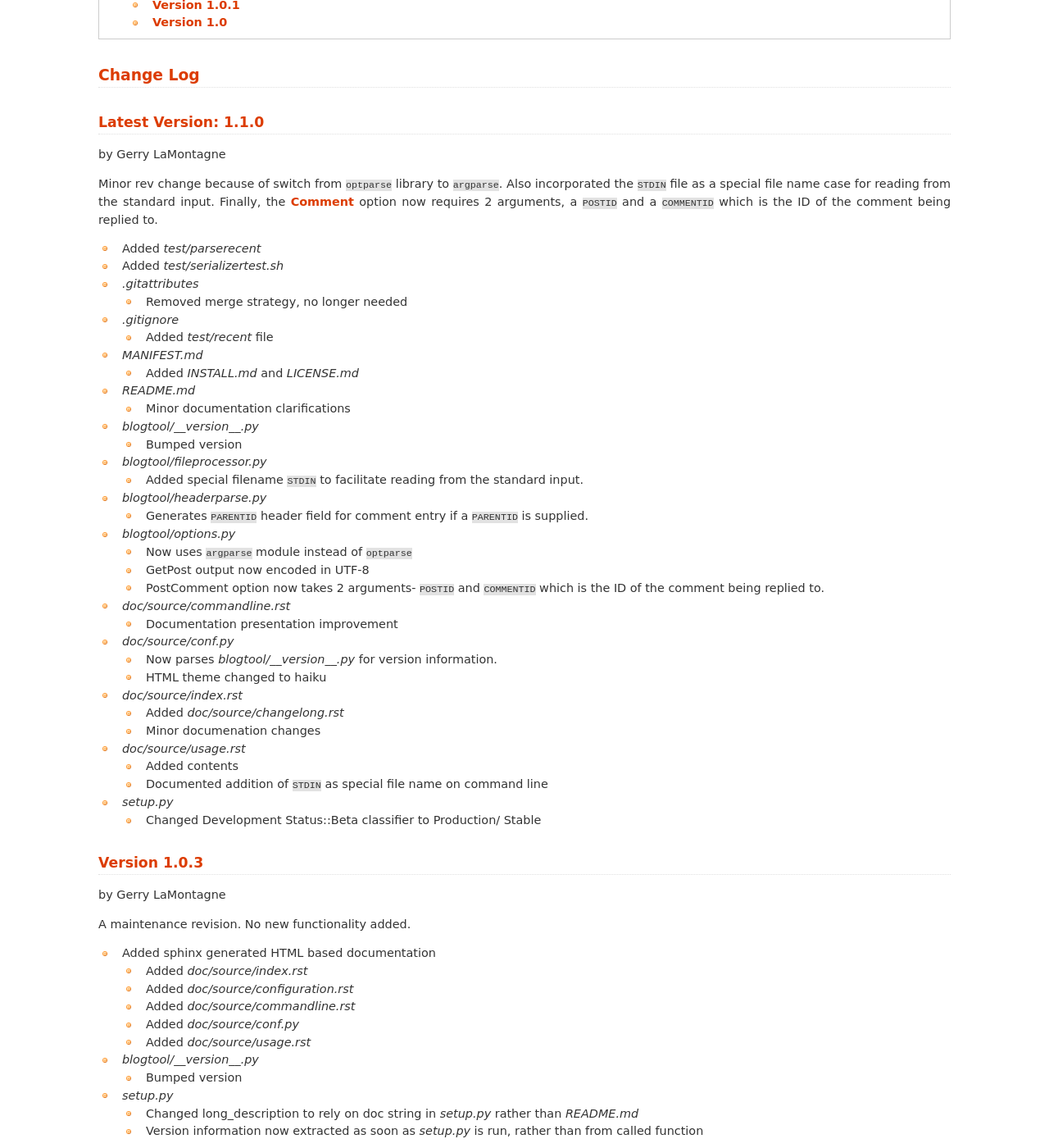
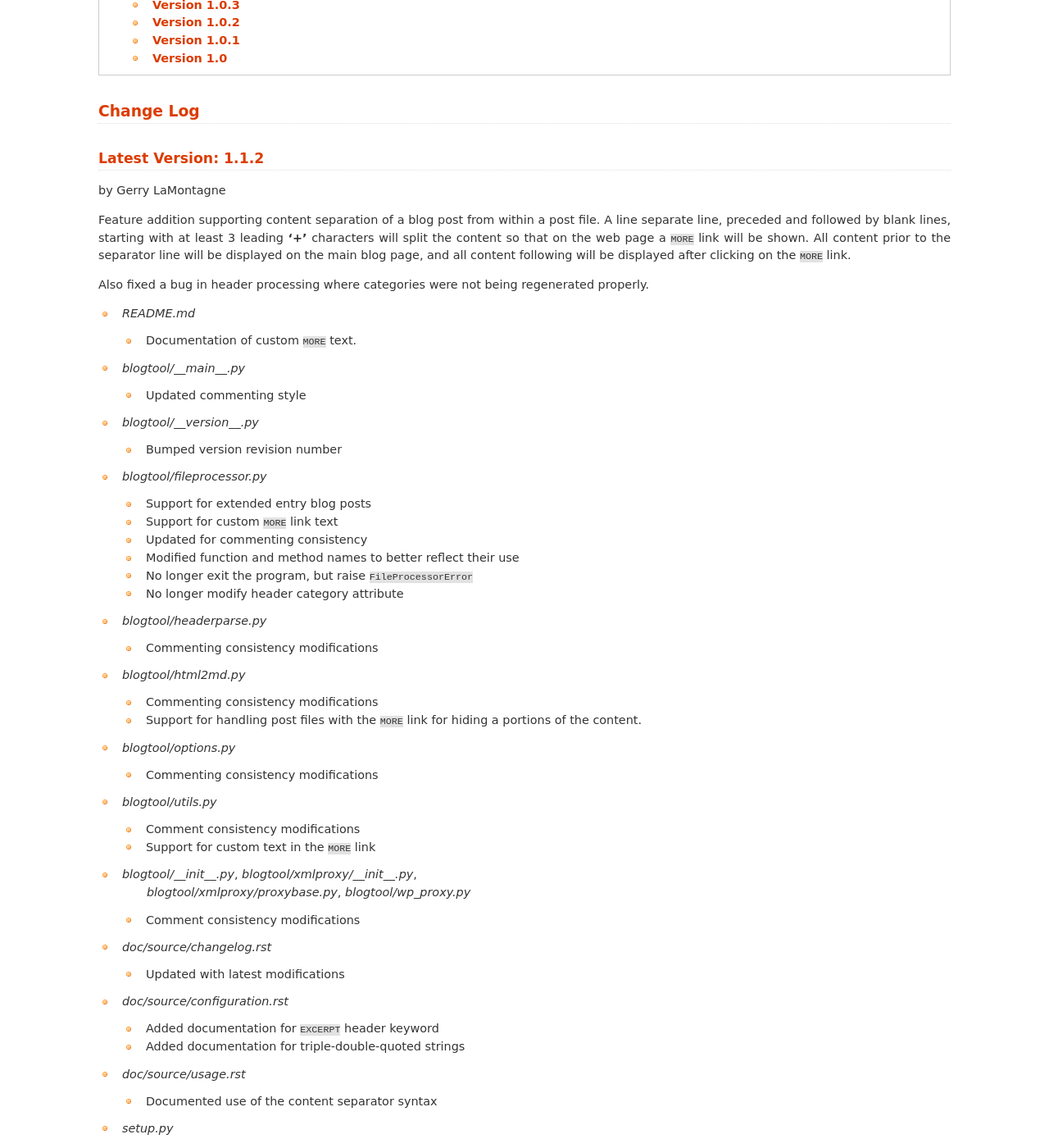
Before and after one commit to lama7/blogtool, a Sphinx documentation site: the page built from doc/source/changelog.rst, in a window 1280 px wide and 1400 px high, scrolled down 272 px. Shown: the whole window at 82% size. Built offline with Sphinx 7.4.7, drawn with Linux system fonts in a browser that asks for light colours; some of the changed text lies outside the part shown.

Commit message:
Updated Documenation for V1.1.2
Release commit for version 1.1.2, with all documentation updates made.

```diff
--- a/blogtool/__version__.py
+++ b/blogtool/__version__.py
@@ -1,2 +1,2 @@
-__version__ = "1.1.1"
+__version__ = "1.1.2"
 __version_info__ = tuple([int(num) for num in __version__.split('.')])
--- a/doc/source/changelog.rst
+++ b/doc/source/changelog.rst
@@ -3,7 +3,117 @@
 Change Log
 ==========
 
-Latest Version: 1.1.0
+
+Latest Version: 1.1.2
+---------------------
+
+by Gerry LaMontagne
+
+Feature addition supporting content separation of a blog post from within a post
+file.  A line separate line, preceded and followed by blank lines, starting with
+at least 3 leading **'+'** characters will split the content so that on the web
+page a ``MORE`` link will be shown.  All content prior to the separator line
+will be displayed on the main blog page, and all content following will be
+displayed after clicking on the ``MORE`` link.
+
+Also fixed a bug in header processing where categories were not being
+regenerated properly.
+
+- *README.md*
+
+  + Documentation of custom ``MORE`` text.
+
+- *blogtool/__main__.py*
+
+  + Updated commenting style
+
+- *blogtool/__version__.py*
+
+  + Bumped version revision number
+
+- *blogtool/fileprocessor.py*
+
+  + Support for extended entry blog posts
+  + Support for custom ``MORE`` link text
+  + Updated for commenting consistency
+  + Modified function and method names to better reflect their use
+  + No longer exit the program, but raise ``FileProcessorError``
+  + No longer modify header category attribute
+
+- *blogtool/headerparse.py*
+
+  + Commenting consistency modifications
+
+- *blogtool/html2md.py*
+
+  + Commenting consistency modifications
+  + Support for handling post files with the ``MORE`` link for hiding a portions
+    of the content.
+
+- *blogtool/options.py*
+
+  + Commenting consistency modifications
+
+- *blogtool/utils.py*
+
+  + Comment consistency modifications
+  + Support for custom text in the ``MORE`` link
+
+- *blogtool/__init__.py*, *blogtool/xmlproxy/__init__.py*,
+    *blogtool/xmlproxy/proxybase.py*, *blogtool/wp_proxy.py*
+
+  + Comment consistency modifications
+
+- *doc/source/changelog.rst*
+
+  + Updated with latest modifications
+
+- *doc/source/configuration.rst*
+
+  + Added documentation for ``EXCERPT`` header keyword
+  + Added documentation for triple-double-quoted strings
+
+- *doc/source/usage.rst*
+
+  + Documented use of the content separator syntax
+
+- *setup.py*
+
+  + Modified long description
+  + Added link to source in long description
+  + Modified short description
+  + Added link to original markdown project
+
+Version 1.1.1
+-------------
+
+by Gerry LaMontage
+
+Feature addition of the ``EXCERPT`` header keyword.  This allows for assigning a
+brief summary of the post content which can be displayed as teaser for the
+blog post or will show up in some search results.  To better support this
+feature, quoted string were added as well.  A quoted string is a string
+delimited by a leading and a trailing triple-quote sequence.
+
+- *blogtool/__version__.py*
+
+  + Bumped version revision number.
+
+- *blogtool/headerparse.py*
+
+  + Support for ``EXCERPT`` keyword parsing added
+  + Support for triple-double-quoted string parsing added
+  + Code cleanup, especially for consistency of commenting
+
+- *blogtool/utils.ph*
+
+  + Added excerpt to post meta data structure
+
+- *README.md*
+
+  + Documentation changes.
+
+Version 1.1.0
 ---------------------
 
 by Gerry LaMontagne
```
Also changed, not shown: README.md (+51 -11 lines), doc/source/usage.rst (+44 -0 lines), 1 other file.
